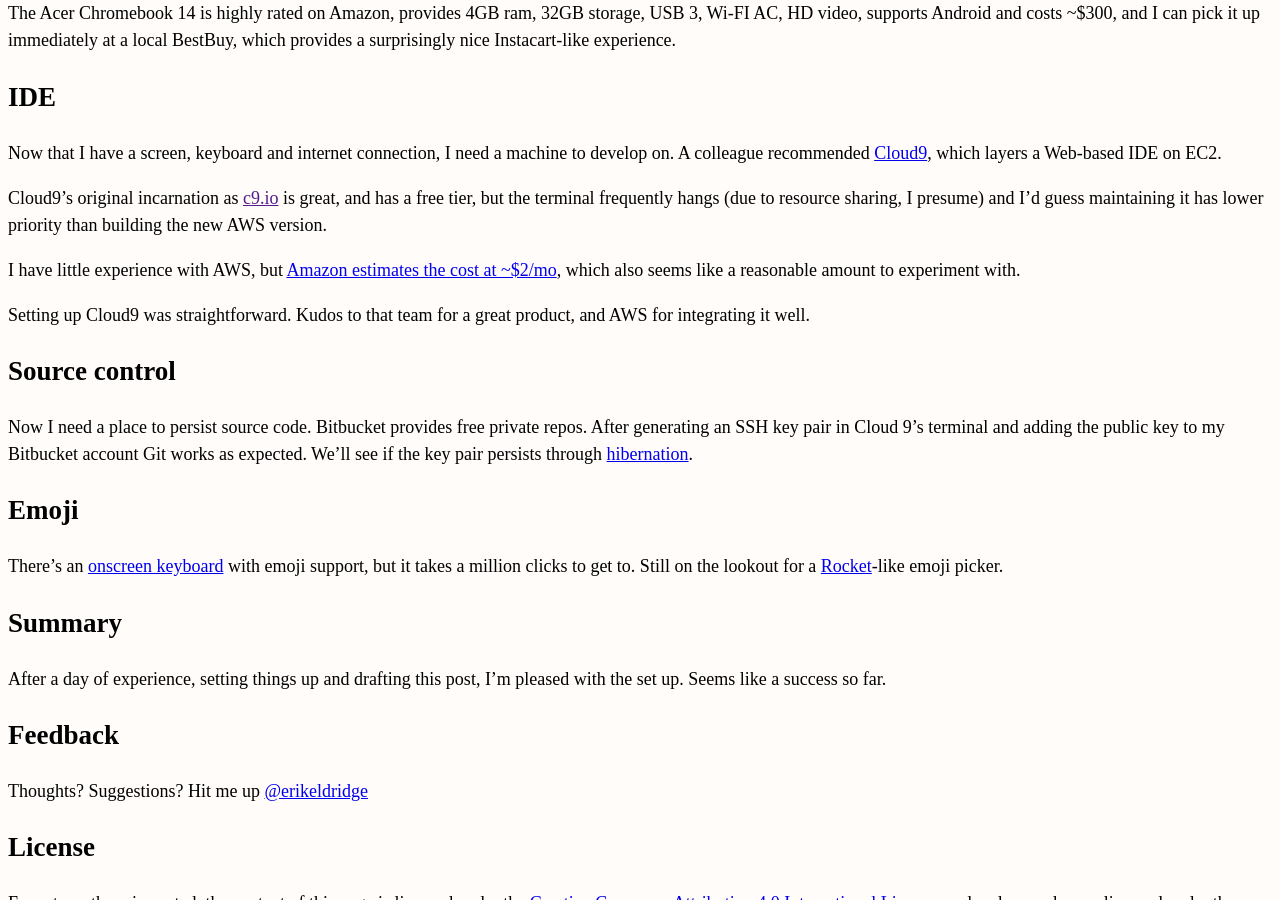
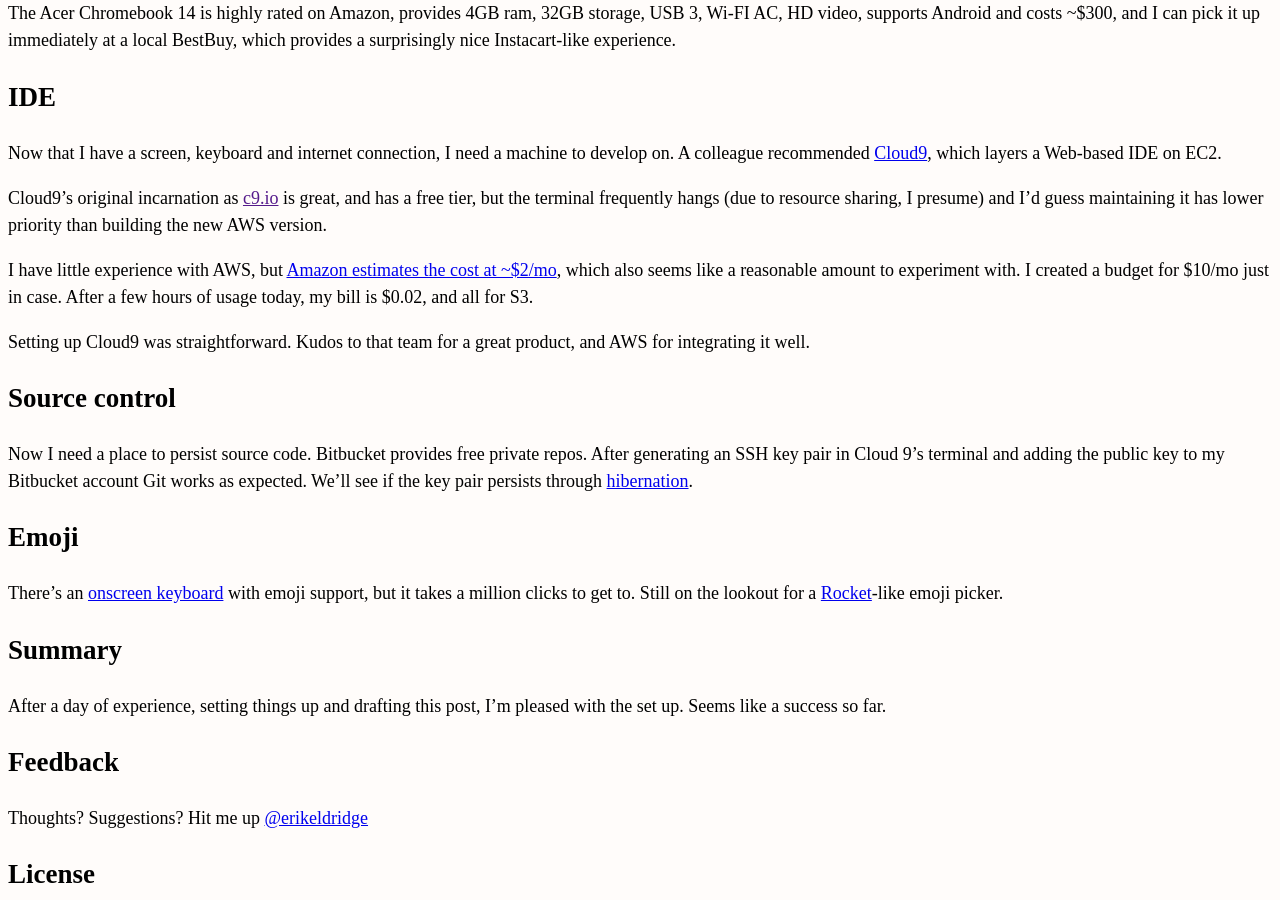
Before and after one commit to erikeldridge/erikeldridge.github.com, a Jekyll site: the page built from _posts/2017-12-24-netbook-development.md, in a window 1280 px wide and 900 px high, scrolled down 594 px. Built offline with Jekyll 4.4.1, drawn with Linux system fonts in a browser that asks for light colours; nearby versions of some CDN libraries.

Commit message:
Update from Forestry.io - 2017-12-24-netbook-development.md

```diff
--- a/_posts/2017-12-24-netbook-development.md
+++ b/_posts/2017-12-24-netbook-development.md
@@ -36,7 +36,7 @@
 
 Cloud9's original incarnation as [c9.io]() is great, and has a free tier, but the terminal  frequently hangs (due to resource sharing, I presume) and I'd guess maintaining it  has lower priority than building the new AWS version.
 
-I have little experience with AWS, but [Amazon estimates the cost at \~$2/mo](https://aws.amazon.com/cloud9/pricing/), which also seems like a reasonable amount to experiment with.
+I have little experience with AWS, but [Amazon estimates the cost at \~$2/mo](https://aws.amazon.com/cloud9/pricing/), which also seems like a reasonable amount to experiment with. I created a budget for $10/mo just in case. After a few hours of usage today, my bill is $0.02, and all for S3.
 
 Setting up Cloud9 was straightforward. Kudos to that team for a great product, and AWS for integrating it well.
 
```
